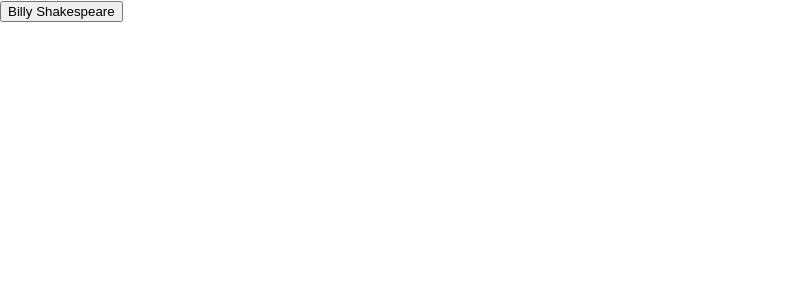
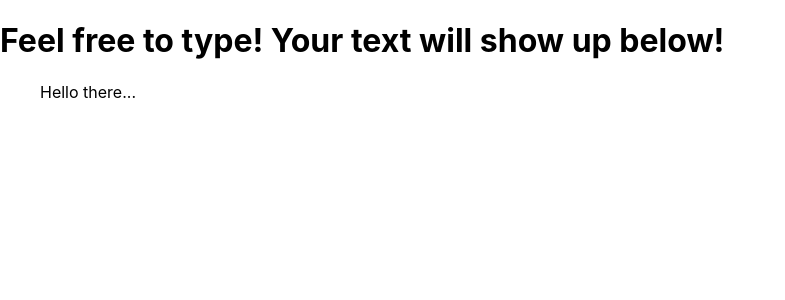
Before and after one commit to juanpabloprado/hooks-playground, a React (Create React App) app: page / in a window 1280 px wide. Shown: the top 300 px of the page, without its empty margins (0-785 px from the left). Built offline with nearby package versions, Linux system fonts and the light colour scheme.

Commit message:
custom hook

```diff
--- a/src/App.js
+++ b/src/App.js
@@ -1,40 +1,36 @@
-import React, {createContext, useContext, useState} from "react";
-
-const NameContext = createContext("");
+import React, {useEffect, useState} from "react";
 
 function App() {
-    const [name] = useState('Billy Shakespeare');
+
+    const userText = useKeyPress('Hello there...');
 
     return (
-        <NameContext.Provider value={name}>
-            <Child/>
-        </NameContext.Provider>
-    )
-
-}
-
-function Child() {
-    return (
-        <section className="child">
-            <GrandChild/>
-        </section>
-    )
-}
-
-function GrandChild() {
-    return (
-        <div className="grandchild">
-            <Button/>
+        <div>
+            <h1>Feel free to type! Your text will show up below!</h1>
+            <blockquote>
+                { userText }
+            </blockquote>
         </div>
     )
 }
 
-function Button() {
-    const name = useContext(NameContext);
+function useKeyPress(startingValue) {
+    const [userText, setUserText] = useState(startingValue);
 
-    return (
-        <button>{ name }</button>
-    );
+    const handleUserKeyPress = (event) => {
+        const { key, keyCode } = event;
+        if (keyCode === 32 || (keyCode >= 65 && keyCode <= 90)) {
+            setUserText(`${userText}${key}`);
+        }
+    }
+
+    useEffect(() => {
+        window.addEventListener("keydown", handleUserKeyPress);
+        return () => {
+            window.removeEventListener("keydown", handleUserKeyPress);
+        }
+    });
+
+    return userText
 }
-
 export default App;
```
